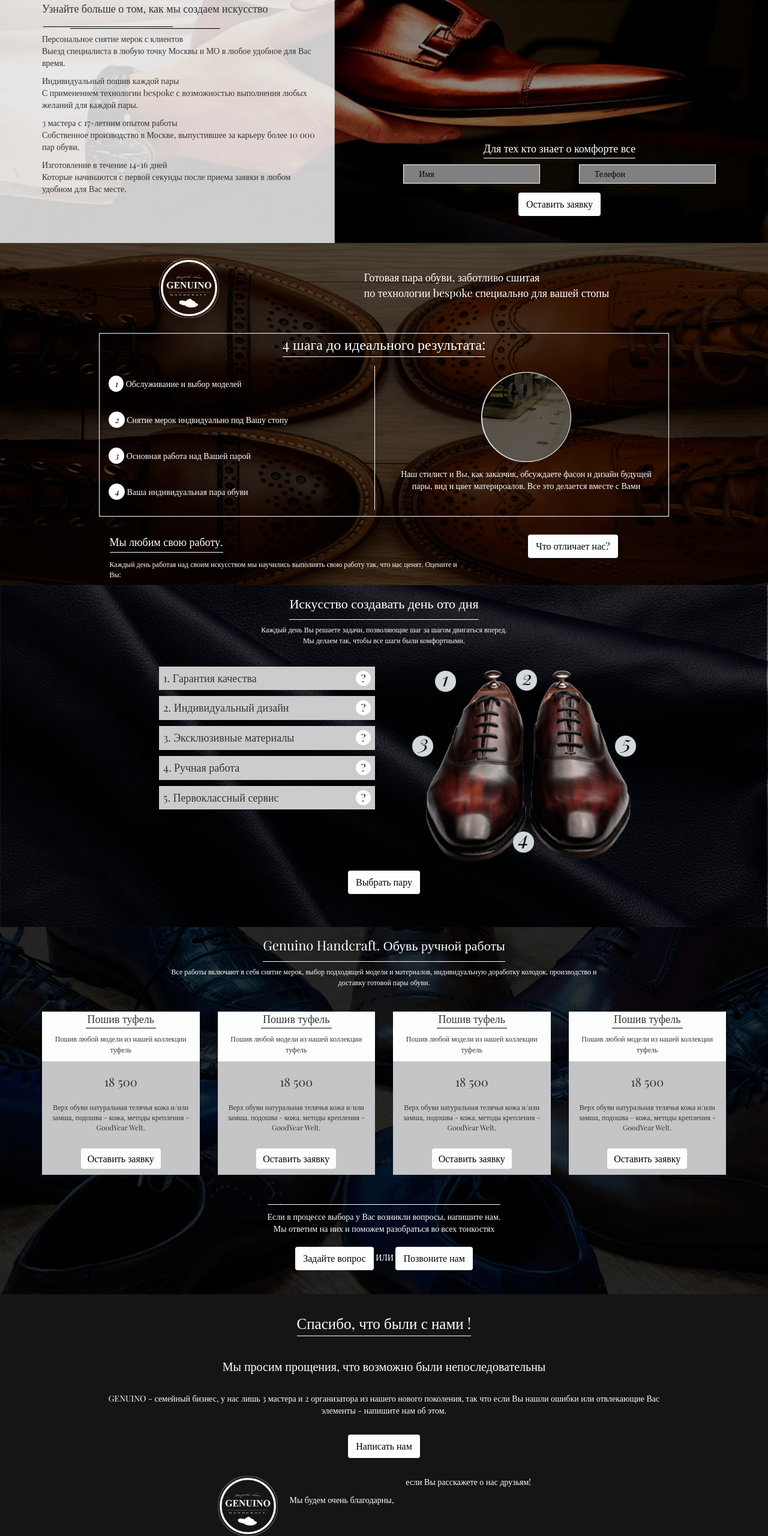
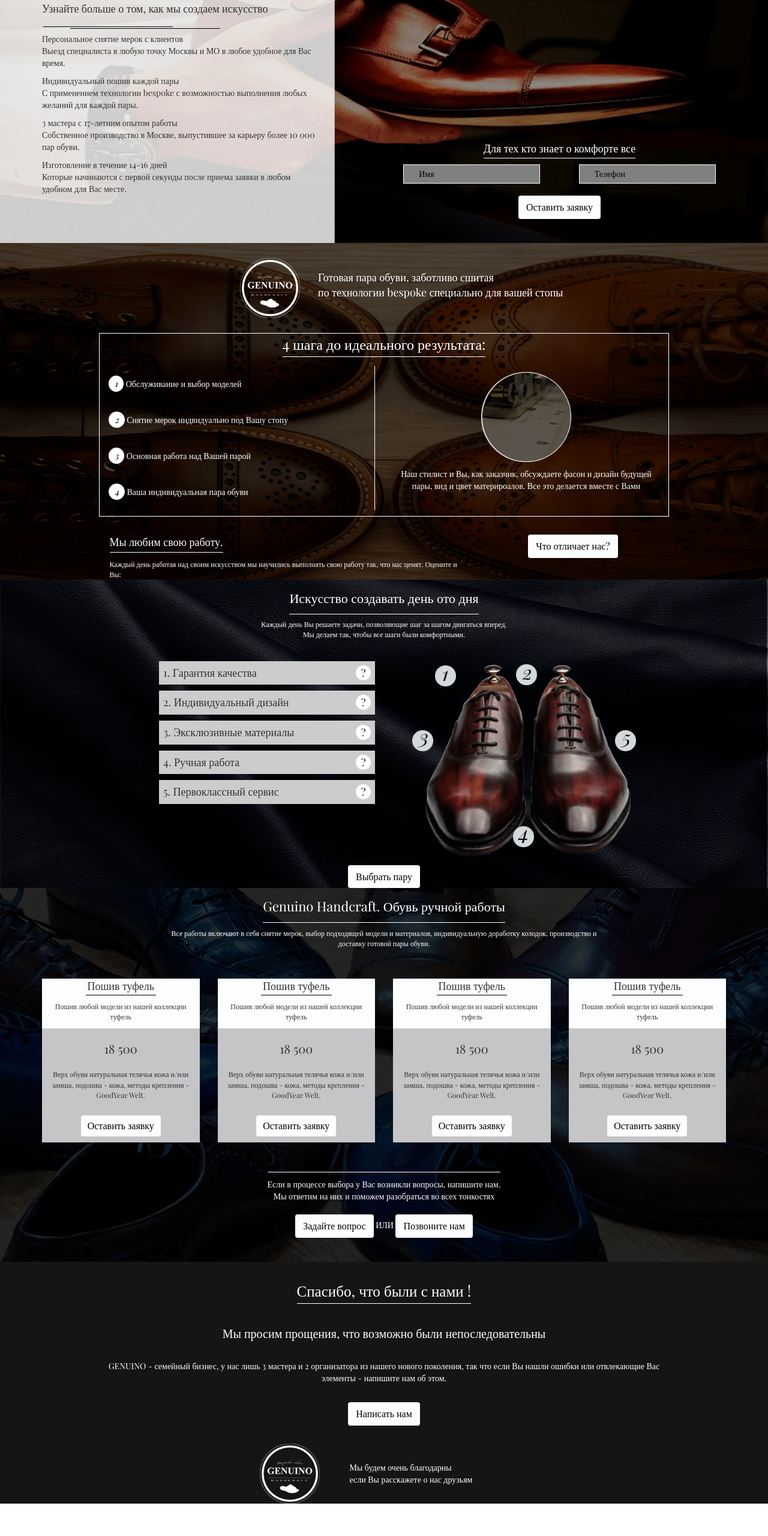
Before and after one commit to sp41mer/Genuino, a plain HTML site: page index.html in a window 1280 px wide. Shown: the part 195-2755 px from the top of the page at 60% size. After the commit the page ends 2701 px from the top, so only its background shows below. Drawn offline with nearby package versions, Linux system fonts and the light colour scheme.

Commit message:
adaptivno pod bolshie (hui)

```diff
--- a/css/main.css
+++ b/css/main.css
@@ -18,11 +18,23 @@
     padding: 5px 10px !important;
     background-color: #fcfefe;
 }
-#first_screen{
-    background-image: url("../img/screen1_bg.png");
-    background-size: 100% 100%;
+@media (max-width: 998px) {
+    .about_us__text{
+        display: none;
+    }
+    #first_screen{
+        background-image: url("../img/screen1_small_bg.png");
+        background-size: 100% 100%;
+    }
+}
+@media (min-width: 999px){
+    #first_screen{
+        background-image: url("../img/screen1_bg.png");
+        background-size: 100% 100%;
 
+    }
 }
+
 .first_screen__aboutus__list {
     list-style: none;
 }
@@ -37,6 +49,11 @@
 }
 
 .about_us__CTA{
+}
+@media (max-width: 998px){
+    .about_us__div{
+        text-align: center;
+    }
 }
 .about_us__div{
     padding-bottom: 20px;
@@ -53,8 +70,18 @@
 .about_us__div__header{
     /*margin-top: 230px;*/
 }
-.first_screen__form__first_row{
-    margin-top: 380px;
+@media (max-width: 998px){
+    .first_screen__form__first_row{
+        margin-top: 30px;
+    }
+    .first_screen__form__third_row{
+        margin-bottom: 30px;
+    }
+}
+@media (min-width: 999px){
+    .first_screen__form__first_row{
+        margin-top: 380px;
+    }
 }
 .first_screen__form__first_row__span{
     display: inline-block;
@@ -72,7 +99,7 @@
     border: 1px solid white;
     background-color: gray;
     color: black;
-
+    margin-bottom: 5px;
 }
 .first_screen__form__second_row__input::-moz-placeholder {  /* Firefox 19+ */
     color: black;
@@ -80,6 +107,7 @@
 .first_screen__form__second_row__input::-webkit-input-placeholder {
     color: black;
 }
+
 #second_screen{
     text-align: center;
     color: white;
@@ -93,13 +121,13 @@
     margin-bottom: 25px;
 }
 .second_screen__header__logo{
-    float: left;
+    float: right;
 }
 .second_screen__header__logo_img{
     height: 100px;
 }
 .second_screen__header__text{
-    float: right;
+    float: left;
     text-align: left;
     font-size: 18px;
     margin-top: 20px;
@@ -263,6 +291,7 @@
 }
 
 .fourth_screen__card_header{
+    margin-top: 10px;
     min-height: 50px;
     background-color: #fcfefe;
     text-align: center;
@@ -354,32 +383,28 @@
     margin-top: 30px;
 }
 .fifth_screen__footer__img{
-    float: left;
+    float: right;
 }
 .fifth_screen__footer__img img{
     height: 100px;
 }
-.fifth_screen__footer__main{
+.fifth_screen__footer__text{
     margin-left: 20px;
     margin-top: 30px;
     float: left;
 }
-.fifth_screen__footer__sub{
-    margin-left: 20px;
-    float: left;
-}
 #first_screen .container{
     margin-top: 50px;
-    min-height: 550px;
+    padding-bottom: 40px;
 }
 #second_screen .container{
-    min-height: 570px;
+    min-height: 500px;
 }
 #third_screen .container{
-    min-height: 570px;
+    min-height: 500px;
 }
 #fourth_screen .container{
-    min-height: 570px;
+    min-height: 500px;
 }
 #fifth_screen{
     background-color: #151516;
--- a/index.html
+++ b/index.html
@@ -46,6 +46,7 @@
                         индивидуальный пошив<br>
                         классической мужской обуви
                     </p>
+                    <div class = "about_us__text">
                         <h4 class = "about_us__div__header" >Узнайте больше о том, как мы создаем искусство</h4>
                         <img src = "img/screen1_underline.png"/>
                         <p>
@@ -65,6 +66,7 @@
                             <span class = "aboutus__div__list__header">Изготовление в течение 14-16 дней</span><br>
                             Которые начинаются с первой секунды после приема заявки в любом удобном для Вас месте.
                         </p>
+                    </div>
                 </div>
                 <div class = "col-md-6 col-md-offset-1 col-sm-12">
                     <form>
@@ -116,14 +118,19 @@
         <div class = "container">
             <div class = "row">
                 <div class = "col-md-8 col-md-offset-2 second_screen__header">
+                    <div class = "col-md-4">
                         <div class = "second_screen__header__logo">
                             <img class = "second_screen__header__logo_img" src="img/logo.png">
                         </div>
+                    </div>
+                    <div class = "col-md-8">
                         <div class = "second_screen__header__text">
                            <span class = "second_screen__header__text_span">
                             Готовая пара обуви, заботливо сшитая <br> по технологии bespoke специально для вашей стопы
                             </span>
                         </div>
+                    </div>
+
 
                 </div>
             </div>
@@ -494,18 +501,17 @@
                     </div>
                 </div>
                 <div class = "col-md-6 col-md-offset-3 fifth_screen__footer">
+                    <div class = "col-md-4">
                         <div class = "fifth_screen__footer__img">
-                        <img src="img/logo.png">
+                            <img class = "fifth_screen__header__logo_img" src="img/logo.png">
                         </div>
-                    <div class="fifth_screen__footer__main">
-                        <span class = "fifth_screen__footer__main_span">
-                            Мы будем очень благодарны,
+                    </div>
+                    <div class = "col-md-8">
+                        <div class = "fifth_screen__footer__text">
+                           <span class = "fifth_screen__footer__text_span">
+                            Мы будем очень благодарны <br> если Вы расскажете о нас друзьям
                             </span>
                         </div>
-                    <div class = "fifth_screen__footer__sub">
-                        <span class="ffifth_screen__footer__sub_span">
-                          если Вы расскажете о нас друзьям!
-                        </span>
                     </div>
                 </div>
             </div>
```
Also changed, not shown: img/screen1_small_bg.png (added). Lines whose indentation alone changed are shown as unchanged.
